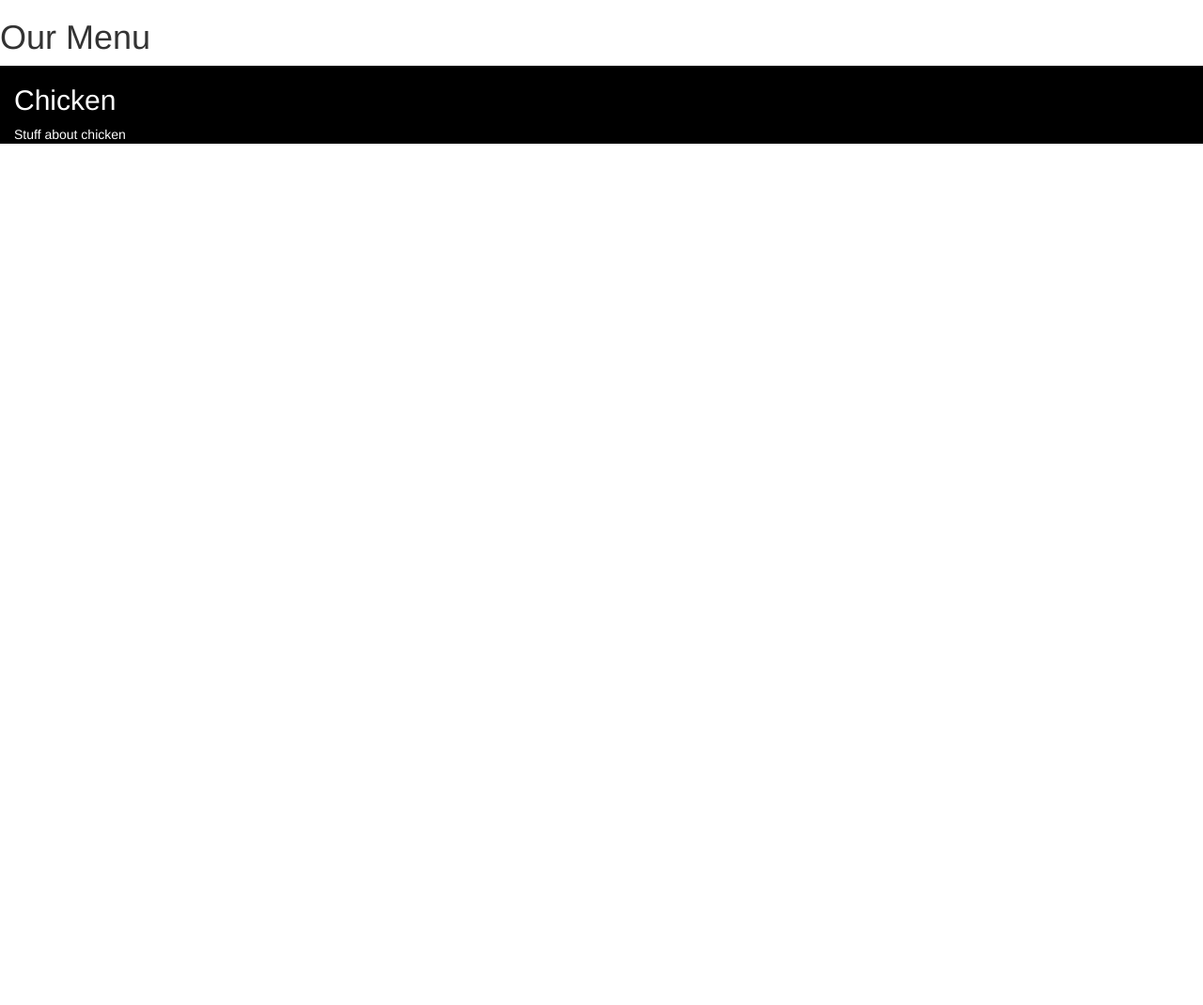
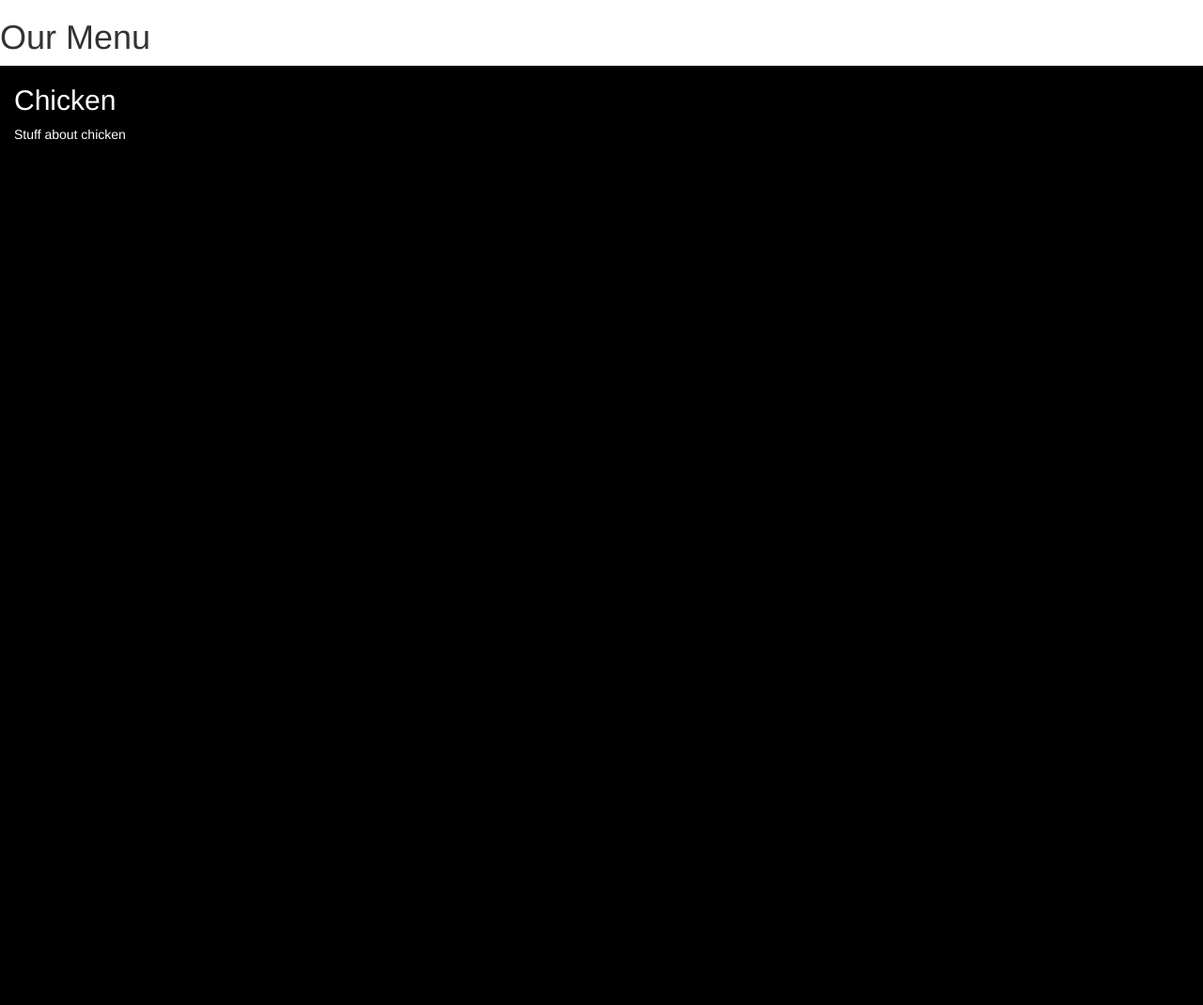
Before and after one commit to rgodinez/rgodinez.github.io, a Jekyll site: the page coursera/module3/index.html, which Jekyll copies as it is, in a window 1280 px wide. Shown: the whole page at 94% size. Built offline with Jekyll 4.4.1, drawn with Linux system fonts in a browser that asks for light colours; nearby versions of some CDN libraries; library files that are not in the unit come from our copies; before the commit the page ends 900 px from its top, so only the background shows below that.

Commit message:
Update styles.css

```diff
--- a/coursera/module3/css/styles.css
+++ b/coursera/module3/css/styles.css
@@ -1,7 +1,7 @@
 .container-fluid {
   background-color: black;
   color: white;
-  min-width: 1000px;
+  min-height: 1000px;
 }
 
 .row {
```
